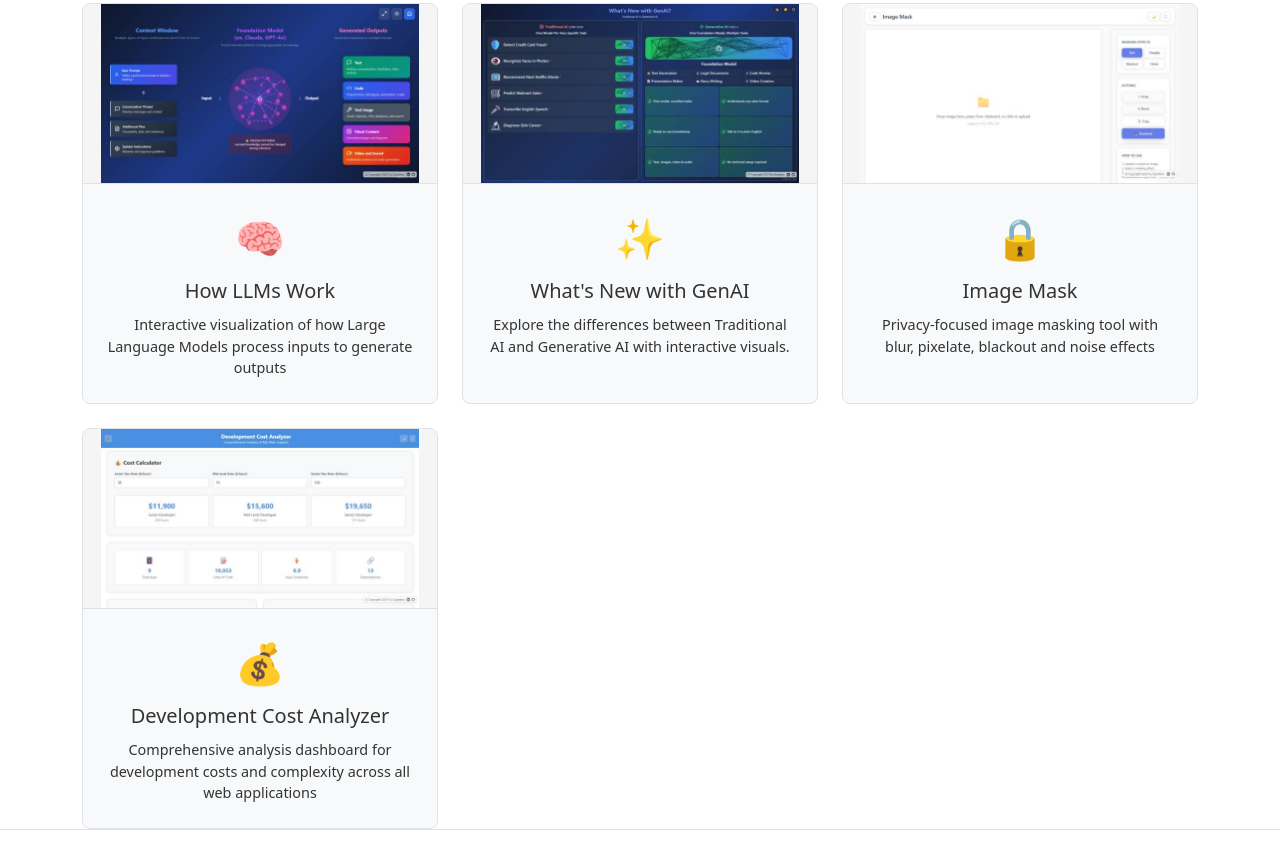
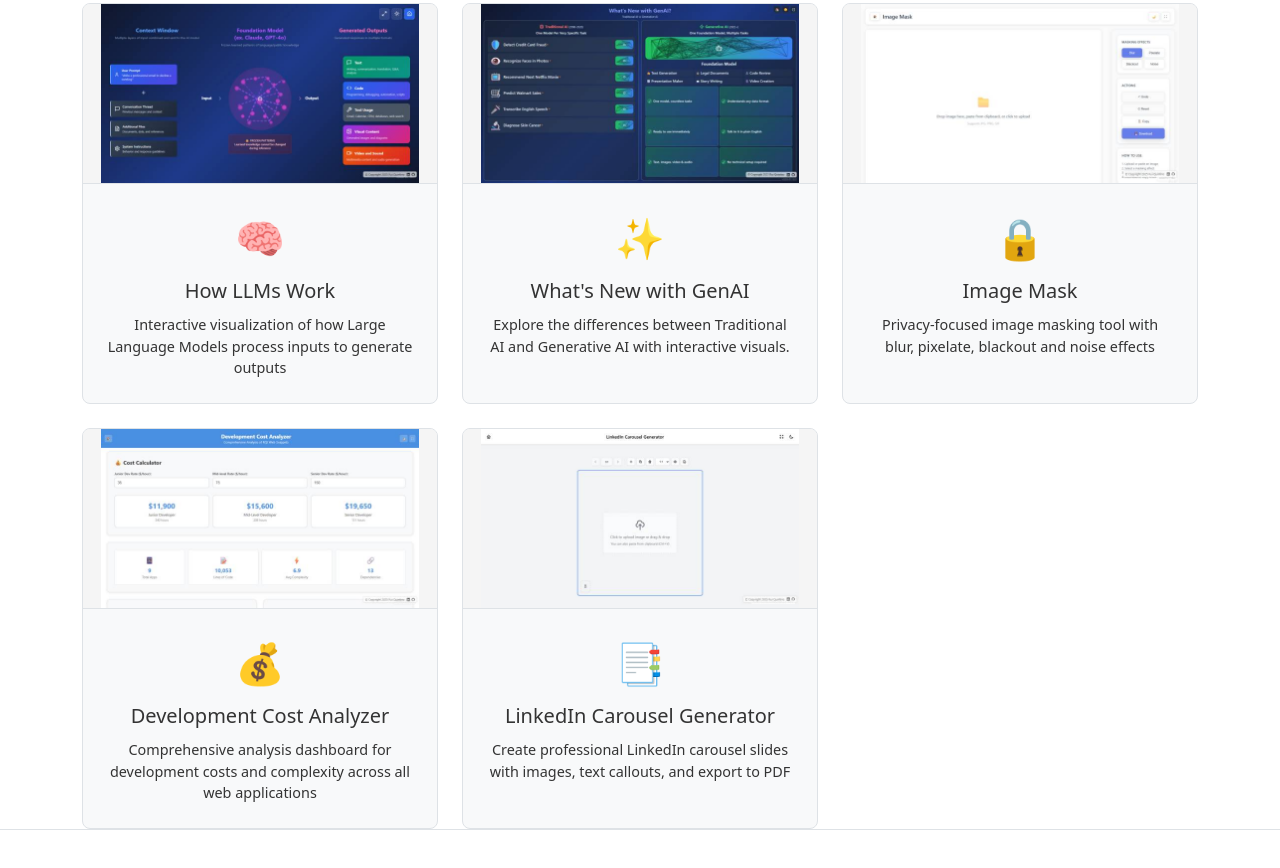
Before and after one commit to rquintino/rqi-web-snippets, a website: page index.html in a window 1280 px wide. Shown: the part 1008-1876 px from the top of the page. Drawn offline with nearby package versions, Linux system fonts and the light colour scheme.

Commit message:
rename and fix index link

```diff
--- a/apps/carrousel.js
+++ b/apps/carrousel-generator.js
@@ -586,7 +586,7 @@ function carrouselApp() {
         },
 
         navigateHome() {
-            window.location.href = 'index.html';
+            window.location.href = '../index.html';
         },
 
         async saveToStorage() {
--- a/index.html
+++ b/index.html
@@ -332,6 +332,15 @@
                 </div>
             </a>
 
+            <a href="apps/carrousel-generator.html" class="app-card">
+                <img src="apps/carrousel-generator.jpeg" alt="LinkedIn Carousel Generator Screenshot" class="app-screenshot">
+                <div class="app-content">
+                    <div class="app-icon">📑</div>
+                    <div class="app-title">LinkedIn Carousel Generator</div>
+                    <div class="app-description">Create professional LinkedIn carousel slides with images, text callouts, and export to PDF</div>
+                </div>
+            </a>
+
             <!-- Add more app cards here as they are created -->
         </div>
     </div>
```
Also changed, not shown: apps/carrousel-generator.html (renamed from apps/carrousel.html, +2 -2 lines), apps/carrousel-generator.css (renamed from apps/carrousel.css), apps/carrousel-generator.jpeg (added), apps/carrousel-generator.test.js (renamed from apps/carrousel.test.js), apps/carrousel.jpeg (deleted).
